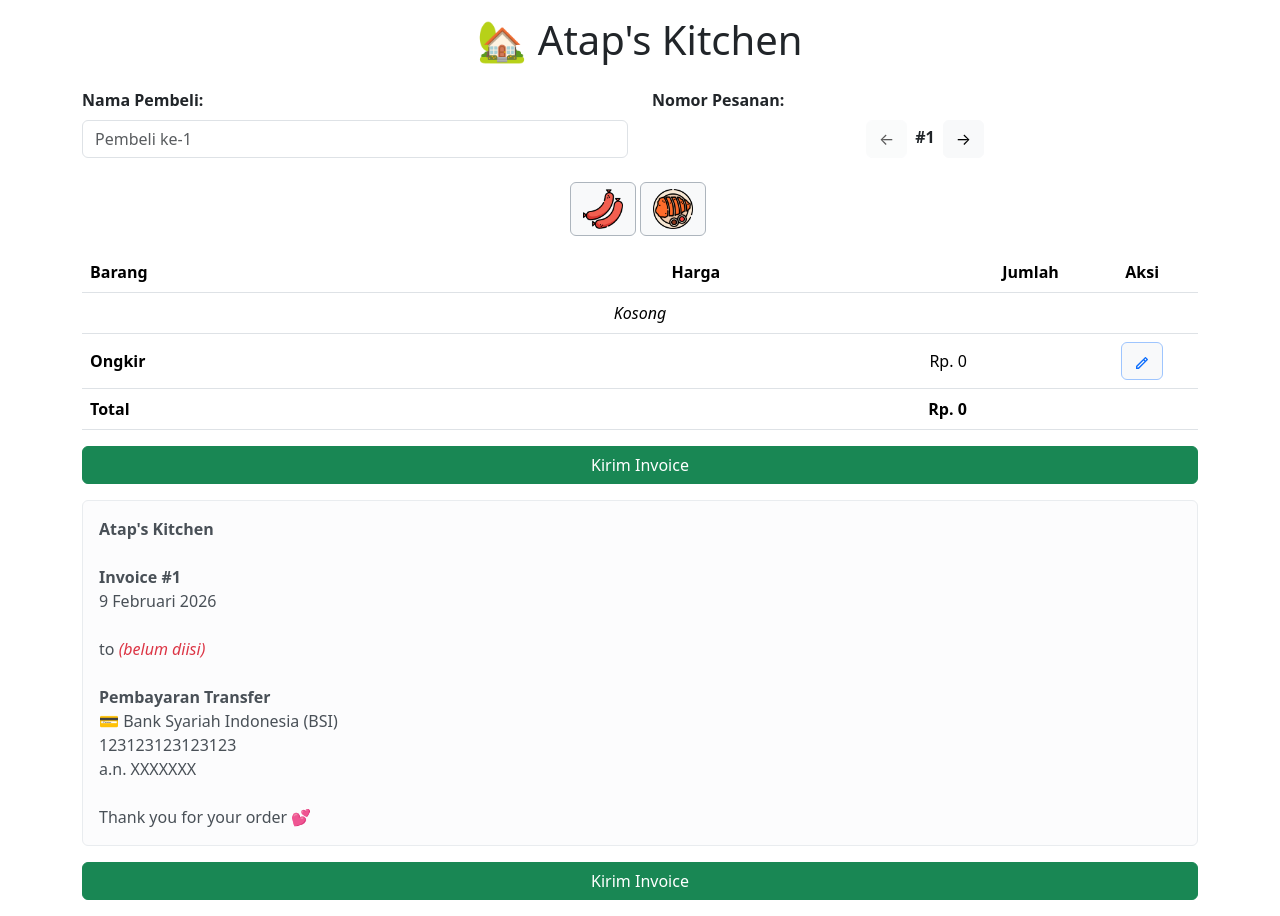
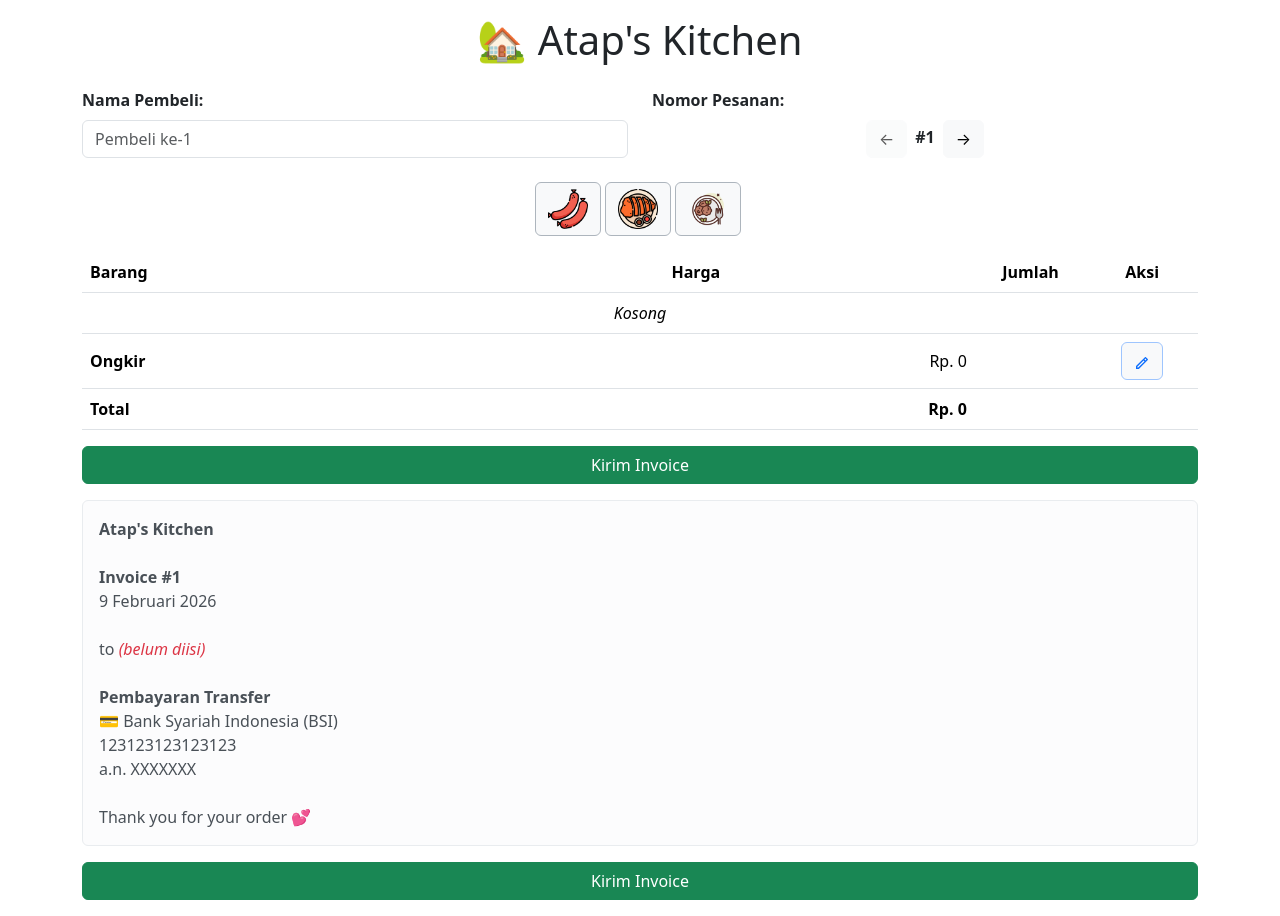
Before and after one commit to trubusoft/atapos, a Next.js app: page /atapos/ in a window 1280 px wide. Built offline with nearby package versions, Linux system fonts and the light colour scheme.

Commit message:
add meatbals button

```diff
--- a/app/page.js
+++ b/app/page.js
@@ -587,6 +587,15 @@ export default function Pos() {
                             priority
                         />
                     </button>
+                    <button className="btn btn-light me-1 border-dark-subtle" onClick={addKatsu}>
+                        <Image
+                            src="/atapos/meatballs.png"
+                            alt="bakso logo"
+                            width={40}
+                            height={40}
+                            priority
+                        />
+                    </button>
                 </div>
 
                 <table className="table text text-center">
```
